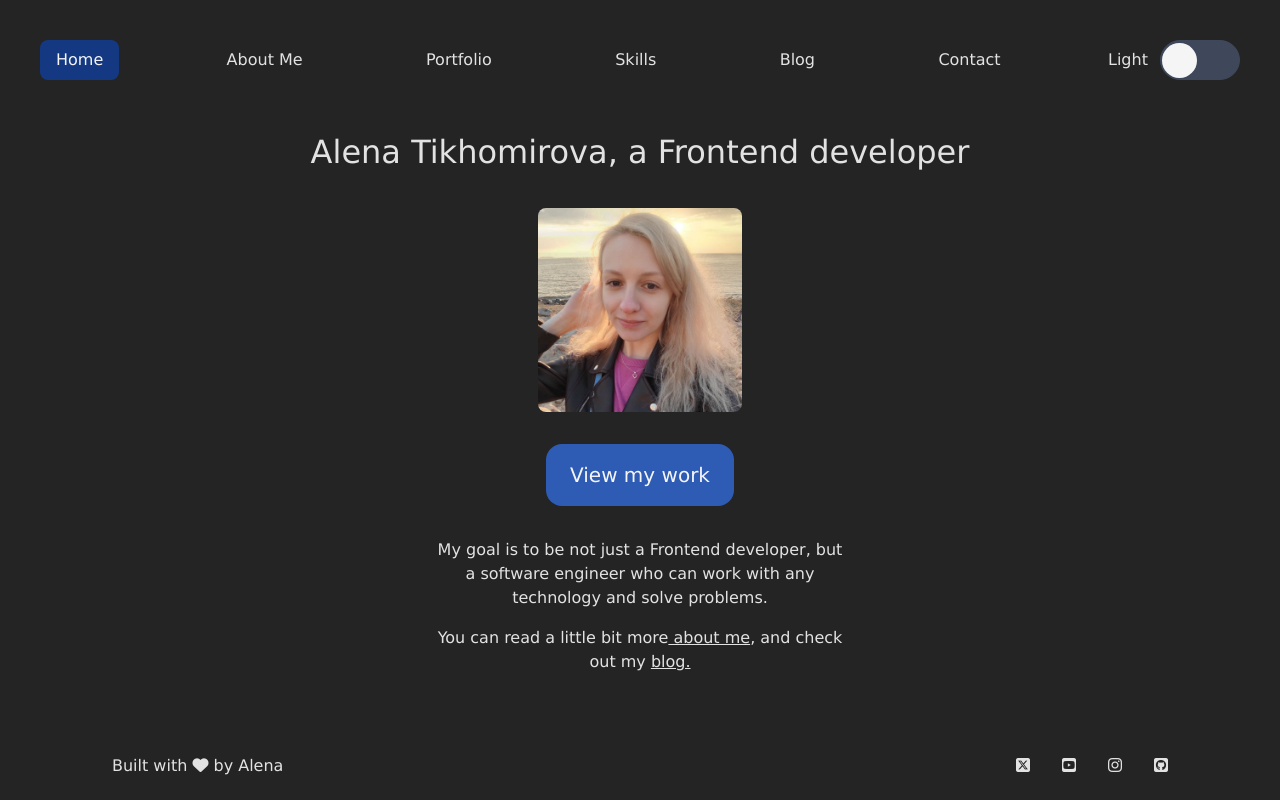
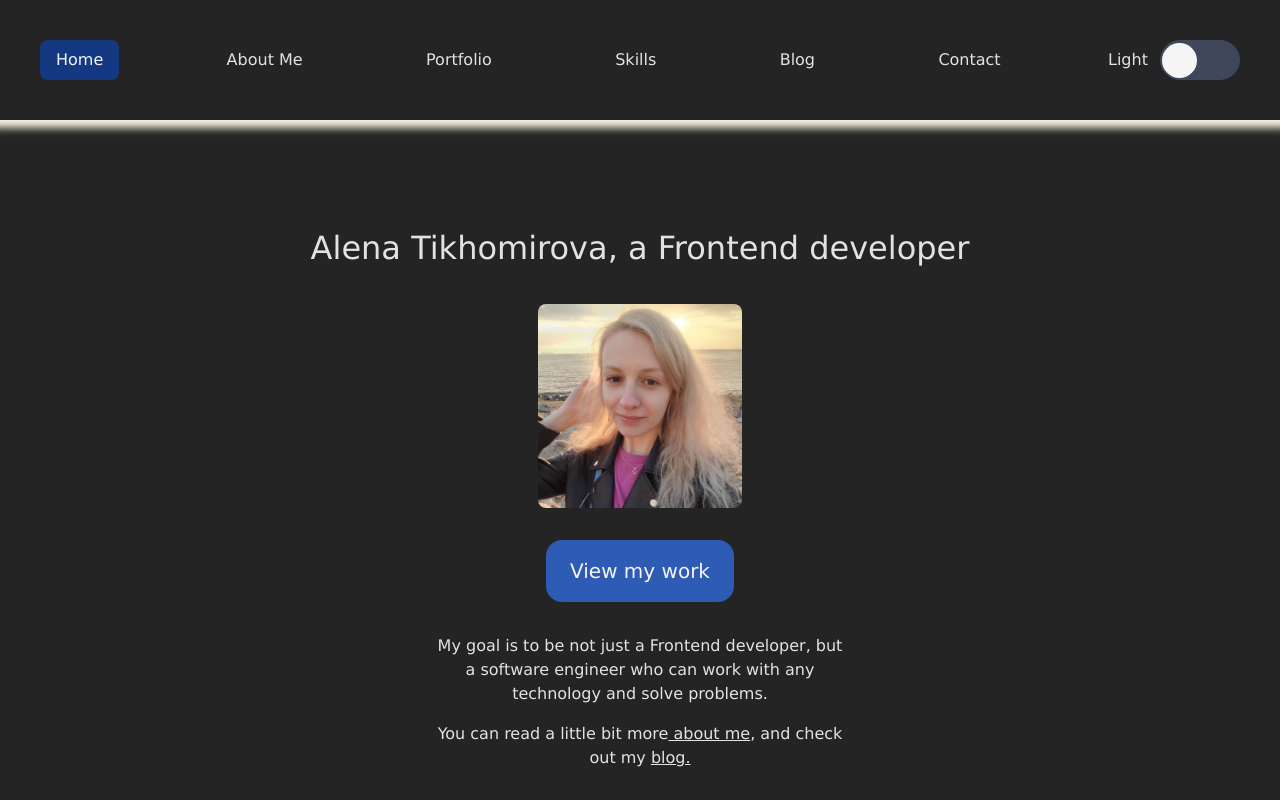
Before and after one commit to alenatih/Personal-Website, a React (Vite) app: page / in a window 1280 px wide. Built offline with nearby package versions, Linux system fonts and the light colour scheme.

Commit message:
Update the location of breadcrumbs

```diff
--- a/src/App.css
+++ b/src/App.css
@@ -112,7 +112,7 @@
   height: 100vh;
   width: 100%;
   overflow-x: hidden; /* Prevents horizontal scrolling */
-  padding: 2.5rem;
+  padding: 0;
 }
 
 .header {
@@ -120,6 +120,8 @@
   flex-direction: column;
   align-items: flex-start;
   width: 100%;
+  padding: 2.5rem;
+  box-shadow: 0 0 0.5rem 0.5rem #F7EFE2;
 }
 
 .nav-container {
@@ -154,11 +156,11 @@
 .main {
   display: flex;
   flex-direction: column;
-  align-items: center;
+  /* align-items: center; */
   /* justify-content: center; */
   /* height: 100%; */
   width: 100%;
-  padding: 2rem 0;
+  padding: 2rem;
 }
 
 .home,
@@ -259,7 +261,7 @@
 .breadcrumbs {
   max-width: 80%;
   /* margin: 1rem auto 0; */
-  margin-top: 1rem;
+  margin-bottom: 2rem;
 }
 
 .breadcrumbs * {
@@ -384,7 +386,7 @@
 
 .about-me-image {
   width: 100%;
-  border-radius: 0.5rem;
+  border-radius: 50%;
 }
 
 /* Links */
@@ -493,7 +495,7 @@
   }
 
   .main {
-    padding: 0 2.5rem;
+    padding: 2.5rem;
   }
 
   /* .home-container {
@@ -513,7 +515,7 @@
   } */
 
   .about-me-image-container {
-    width: 80%;
+    width: 60%;
     /* margin: 0 2rem 0 0; */
   }
 
--- a/src/layouts/RootLayout.tsx
+++ b/src/layouts/RootLayout.tsx
@@ -67,10 +67,10 @@ function RootLayout() {
 
                     {/* <ToggleButton /> */}
                 </div>
+            </header>
 
-                <Breadcrumbs />
-            </header>
             <main className="main">
+                <Breadcrumbs/>
                 <Outlet />
             </main>
         </div>
```
